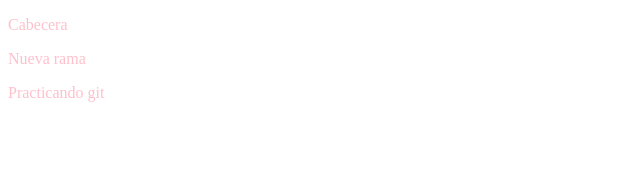
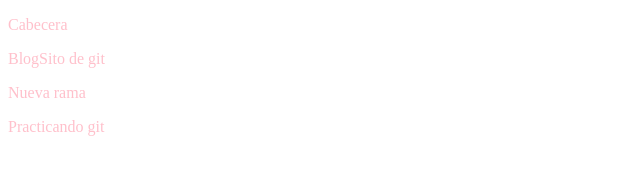
Before and after one commit to andreselprogramador/Blogincreible, a plain HTML site: page index.html in a window 1280 px wide. Shown: the full height of the page, 0-640 px from the left. Drawn offline with Linux system fonts and the light colour scheme.

Commit message:
finalizando la cebecera

```diff
--- a/index.html
+++ b/index.html
@@ -11,6 +11,7 @@
     <div id="conteiner">
       <div id="cabecera">
         <p>Cabecera</p>
+        <p>BlogSito de git</p>
       </div>
       <div id="rama">
         <p>Nueva rama</p>
```
